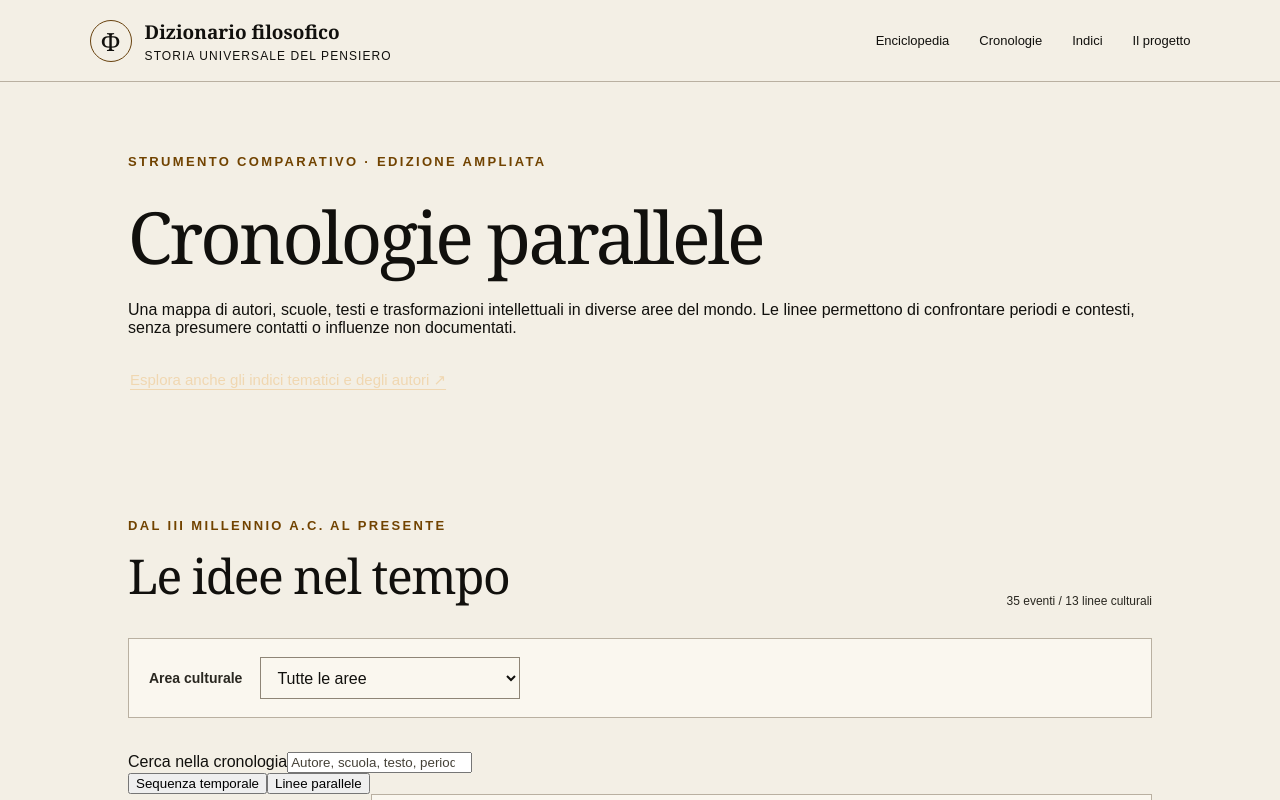
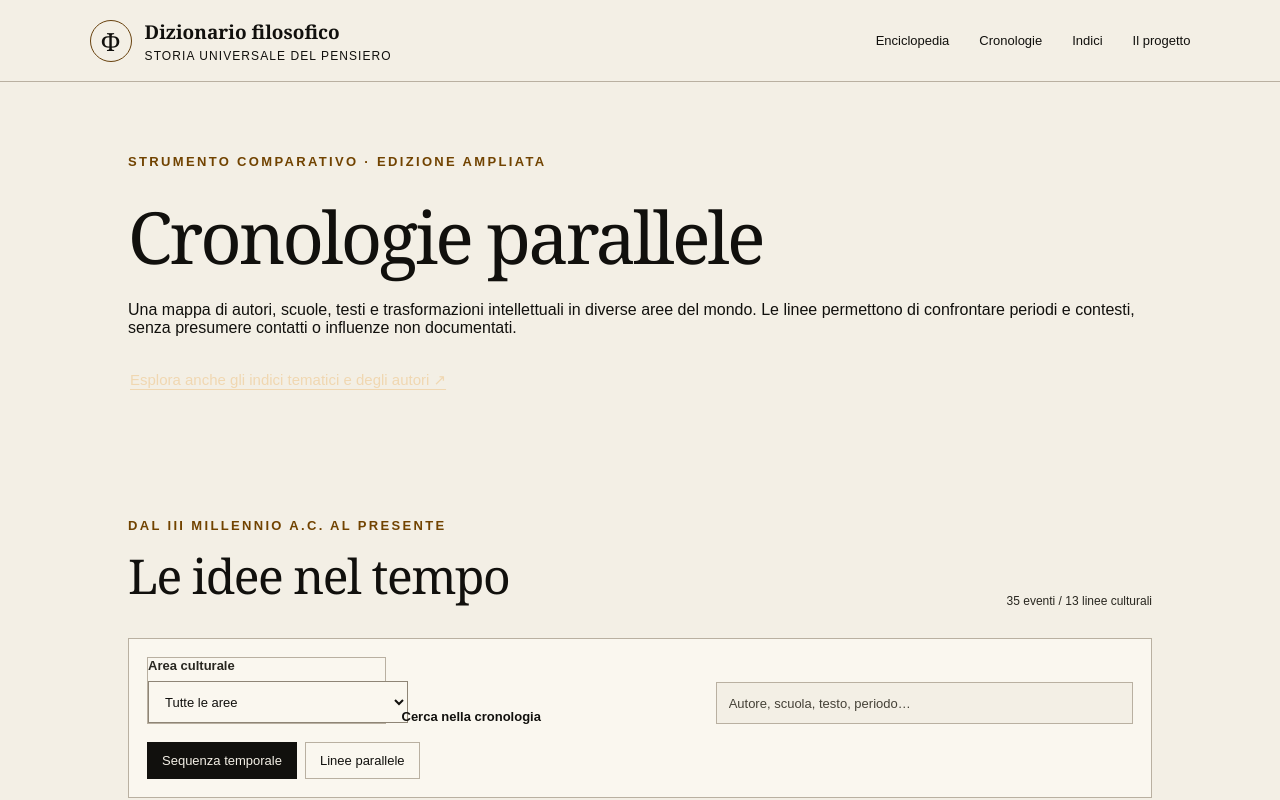
Before and after one commit to Marco19666/dizionariofilosofico, a Next.js app: page /cronologie in a window 1280 px wide. Shown: the top 800 px of the page. Built offline with nearby package versions, Linux system fonts and the light colour scheme.

Commit message:
Aggiunge stili per cronologie parallele

```diff
--- a/app/globals.css
+++ b/app/globals.css
@@ -297,3 +297,28 @@ a:focus-visible,button:focus-visible,input:focus-visible,select:focus-visible{
 .path-index small{grid-column:1/-1}
 @media(max-width:850px){.index-columns{grid-template-columns:repeat(2,minmax(0,1fr))}.work-index li{grid-template-columns:1fr 1.5fr}.work-index li a{grid-column:2}}
 @media(max-width:600px){.indexes-hero{padding:54px 7vw 44px}.indexes-content{padding-left:7vw;padding-right:7vw}.alphabetical-index,.index-columns,.tag-index,.term-index{grid-template-columns:1fr}.alphabetical-index li{grid-template-columns:1fr auto}.alphabetical-index span{grid-column:1}.alphabetical-index small{grid-column:2;grid-row:1}.work-index li,.path-index li{grid-template-columns:1fr}.work-index li a,.path-index p,.path-index small{grid-column:1}.indexes-stat{gap:8px 10px}.indexes-stat span{margin-right:8px}}
+
+
+/* Cronologie parallele: ricerca, selettore e linee regionali */
+.timeline-controls{display:grid;grid-template-columns:minmax(220px,.8fr) minmax(180px,1fr) minmax(220px,1.4fr);gap:10px 16px;align-items:end;margin-bottom:30px;padding:18px;border:1px solid var(--line);background:var(--white)}
+.timeline-controls .timeline-filter{display:grid;gap:8px;padding:0;margin:0;border:0;background:transparent}
+.timeline-controls label{font-size:13px;font-weight:700;color:var(--ink)}
+.timeline-controls select,.timeline-controls input{width:100%;min-height:42px;padding:0 12px;border:1px solid var(--line);background:var(--paper);color:var(--ink);font:inherit;font-size:13px}
+.timeline-view-switch{grid-column:1/-1;display:flex;gap:8px;flex-wrap:wrap;padding-top:8px}
+.timeline-view-switch button{padding:10px 14px;border:1px solid var(--line);background:transparent;color:var(--ink);font:inherit;font-size:13px;cursor:pointer}
+.timeline-view-switch button.active{background:var(--ink);color:var(--paper);border-color:var(--ink)}
+.parallel-tracks{display:grid;grid-template-columns:repeat(2,minmax(0,1fr));gap:20px;align-items:start}
+.parallel-track{border:1px solid var(--line);background:var(--white)}
+.parallel-track>header{display:flex;justify-content:space-between;gap:10px;align-items:baseline;padding:17px 19px;border-bottom:1px solid var(--line);background:var(--paper-deep)}
+.parallel-track>header h3{margin:0;font:400 21px Georgia,serif}
+.parallel-track>header span{color:var(--muted);font-size:11px}
+.parallel-track ol{display:grid;gap:0;margin:0;padding:0 18px;list-style:none}
+.parallel-track li{display:grid;grid-template-columns:112px minmax(0,1fr);gap:13px;padding:16px 0;border-bottom:1px solid var(--line)}
+.parallel-track li:last-child{border-bottom:0}
+.parallel-track time{font:600 12px/1.5 Arial,sans-serif;color:var(--ink)}
+.parallel-track article h4{margin:0 0 6px;font:400 17px Georgia,serif}
+.parallel-track article p{margin:0;color:var(--muted);font-size:13px;line-height:1.65}
+.parallel-track article small{display:block;margin-top:7px;color:var(--muted);font-size:10px}
+.parallel-track article a{display:inline-block;margin-top:8px;color:var(--ink);font-size:12px;text-decoration:underline;text-underline-offset:3px}
+@media(max-width:850px){.timeline-controls{grid-template-columns:1fr 1fr}.timeline-controls .timeline-filter{grid-column:1/-1}.parallel-tracks{grid-template-columns:1fr}}
+@media(max-width:560px){.timeline-controls{grid-template-columns:1fr}.timeline-controls .timeline-filter{grid-column:auto}.parallel-track li{grid-template-columns:1fr;gap:5px}.timeline-view-switch{display:grid;grid-template-columns:1fr 1fr}}
```
